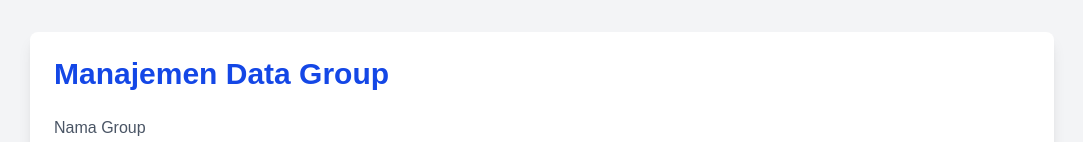
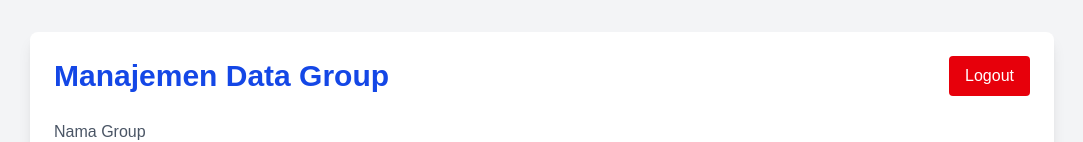
Before and after one commit to AbdanulIkhlas/farmagitechs-test, a Next.js app: page /group in a window 1280 px wide. Shown: the top 142 px of the page, without its empty margins (98-1181 px from the left). Built offline with nearby package versions, Linux system fonts and the light colour scheme; no server answers; sample sign-in values are in the browser's storage.

Commit message:
create search  and logout feature

```diff
--- a/src/app/group/page.js
+++ b/src/app/group/page.js
@@ -1,6 +1,7 @@
 "use client";
 
 import { useEffect, useState } from "react";
+import { useRouter } from "next/navigation";
 import { ToastContainer, toast } from "react-toastify";
 import "react-toastify/dist/ReactToastify.css";
 import GroupTable from "./components/GroupTable";
@@ -15,6 +16,7 @@ import {
 } from "./services/groupService";
 
 export default function GroupPage() {
+  const router = useRouter();
   const [token, setToken] = useState(null);
   const [groups, setGroups] = useState([]);
   const [editingGroup, setEditingGroup] = useState(null);
@@ -24,6 +26,8 @@ export default function GroupPage() {
     if (savedToken) {
       setToken(savedToken);
       loadGroups(savedToken);
+    } else {
+      router.push("/"); // Jika tidak ada token, redirect ke login
     }
   }, []);
 
@@ -87,25 +91,38 @@ export default function GroupPage() {
     }
 
     try {
-      const res = await getGroupById(searchId);
+      const res = await getGroupById(token, parseInt(searchId));
       if (res?.metaData?.code === 200 && res.response?.data) {
-        setGroups([res.response.data]); // tampilkan satu data
+        setGroups([res.response.data]);
       } else {
         toast.error("Data tidak ditemukan");
-        setGroups([]); // kosongkan hasil jika tidak ditemukan
+        setGroups([]);
       }
     } catch (err) {
+      console.error(err);
       toast.error("Terjadi kesalahan saat mencari group");
     }
   };
 
+  const handleLogout = () => {
+    localStorage.removeItem("token");
+    router.push("/?logout=true");
+  };
 
   return (
     <div className="min-h-screen bg-gray-100 p-8">
       <div className="max-w-5xl mx-auto bg-white p-6 rounded-lg shadow-lg">
-        <h1 className="text-3xl font-bold text-blue-700 mb-6">
-          Manajemen Data Group
-        </h1>
+        <div className="flex justify-between items-center mb-6">
+          <h1 className="text-3xl font-bold text-blue-700">
+            Manajemen Data Group
+          </h1>
+          <button
+            onClick={handleLogout}
+            className="bg-red-600 hover:bg-red-700 text-white px-4 py-2 rounded"
+          >
+            Logout
+          </button>
+        </div>
 
         <GroupForm
           onSubmit={handleSubmit}
--- a/src/app/group/services/groupService.js
+++ b/src/app/group/services/groupService.js
@@ -31,6 +31,10 @@ export async function fetchGroups(token, page = 1, filters = {}) {
 }
 
 export async function getGroupById(token, id) {
+  console.log("🔍 API URL:", `${BASE_URL}/api/group/get`);
+  console.log("🔐 Token:", token);
+  console.log("🔎 ID:", id);
+
   const res = await fetch(`${BASE_URL}/api/group/get`, {
     method: "POST",
     headers: {
@@ -39,8 +43,17 @@ export async function getGroupById(token, id) {
     },
     body: JSON.stringify({ id }),
   });
-  return res.json();
+
+  const text = await res.text(); // 👉 baca mentah dulu
+  console.log("📦 Response Text:", text);
+
+  try {
+    return JSON.parse(text); // baru parse JSON kalau valid
+  } catch (err) {
+    throw new Error("Gagal parse JSON: " + text);
+  }
 }
+
 
 export async function updateGroup(token, payload) {
   const res = await fetch(`${BASE_URL}/api/group/edit`, {
--- a/src/app/login/page.js
+++ b/src/app/login/page.js
@@ -1,14 +1,23 @@
 "use client";
 
-import { useState } from "react";
-import { useRouter } from "next/navigation";
+import { useState, useEffect } from "react";
+import { useRouter, useSearchParams } from "next/navigation";
 import { toast, ToastContainer } from "react-toastify";
 import "react-toastify/dist/ReactToastify.css";
 
 export default function LoginPage() {
   const router = useRouter();
+  const searchParams = useSearchParams();
+
   const [username, setUsername] = useState("");
   const [password, setPassword] = useState("");
+
+  // Tampilkan toast jika URL mengandung ?logout=true
+  useEffect(() => {
+    if (searchParams.get("logout") === "true") {
+      toast.info("Berhasil logout.");
+    }
+  }, [searchParams]);
 
   const handleLogin = async (e) => {
     e.preventDefault();
```
